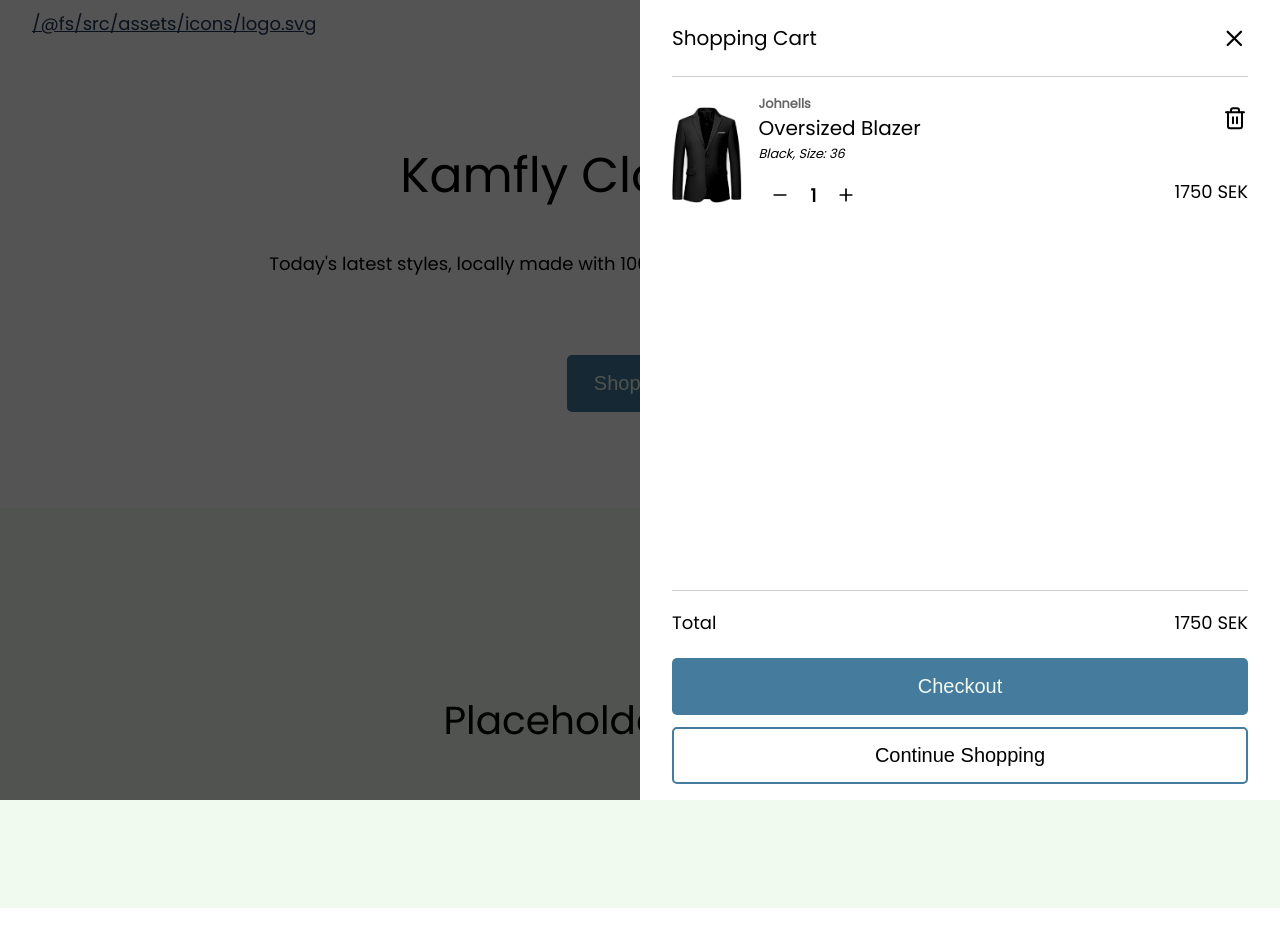
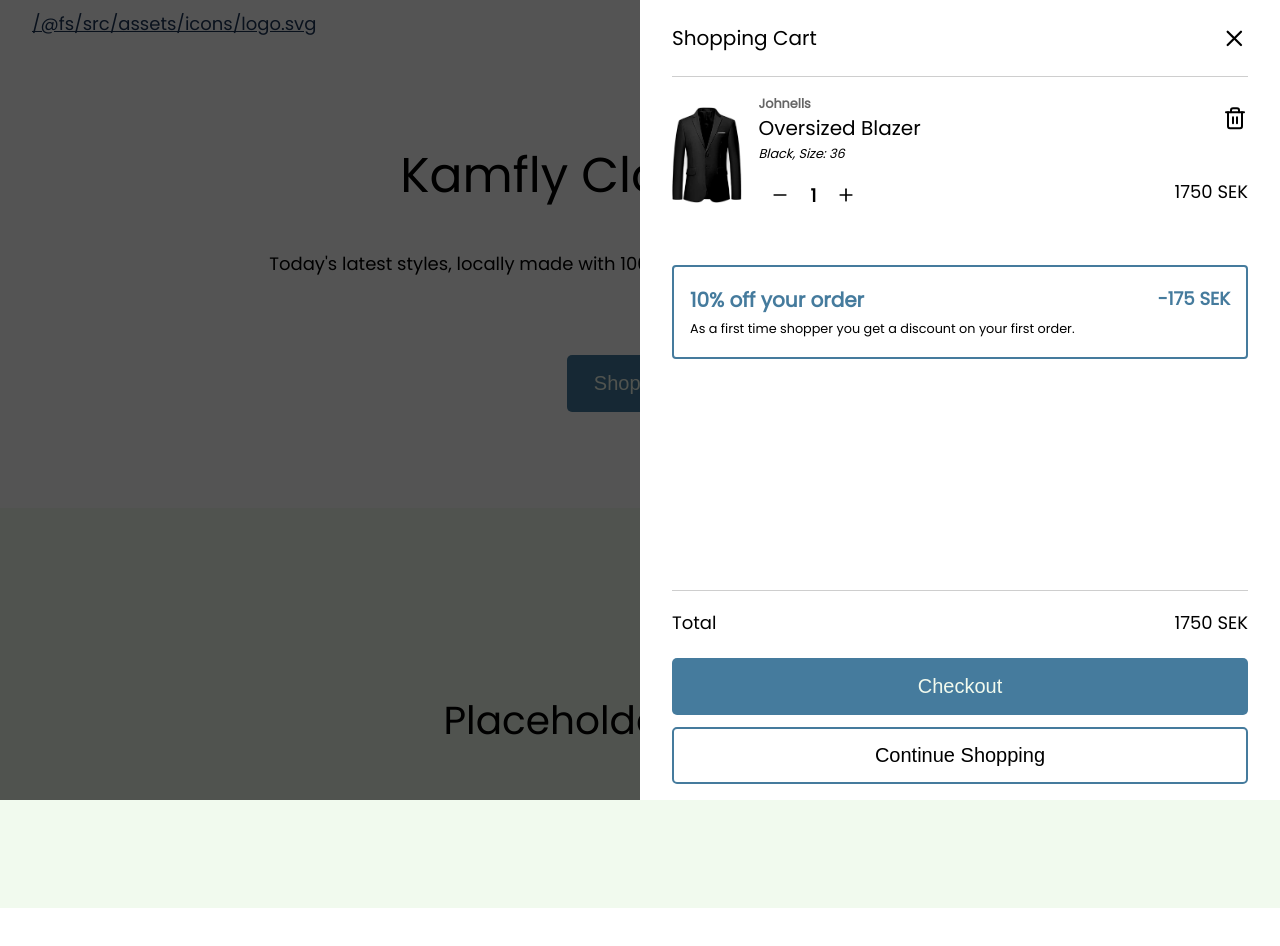
Before and after one commit to tony-sull/svelte-cart-mockup, a Svelte app: page / in a window 1280 px wide. Both pictures are taken after a click on the button "Open Shopping Cart". Shown: the top 946 px of the page. Built offline with nearby package versions, Linux system fonts and the light colour scheme.

Commit message:
feat: :sparkles: adding shopping cart UI for discounts

```diff
--- a/src/components/ShoppingCart.svelte
+++ b/src/components/ShoppingCart.svelte
@@ -76,6 +76,14 @@
         </button>
       </li>
     </ul>
+
+    <div class="discount">
+      <div class="discount__title text-lg">10% off your order</div>
+      <small class="discount__description">
+        As a first time shopper you get a discount on your first order.
+      </small>
+      <div class="discount__price">-175 SEK</div>
+    </div>
   </main>
 
   <footer>
@@ -190,6 +198,36 @@
     margin-top: 0.5rem;
   }
 
+  .discount {
+    padding: 1rem;
+    margin-top: 2rem;
+    border: solid 2px var(--color-blue-700);
+    border-radius: 0.25rem;
+    display: grid;
+    grid-template-columns: 1fr auto;
+    grid-template-areas:
+      "title price"
+      "description price";
+  }
+
+  .discount__title {
+    grid-area: title;
+  }
+
+  .discount__description {
+    grid-area: description;
+  }
+
+  .discount__price {
+    grid-area: price;
+  }
+
+  .discount__title,
+  .discount__price {
+    color: var(--color-blue-700);
+    font-weight: bold;
+  }
+
   footer {
     padding: 1rem 0;
     display: flex;
```
